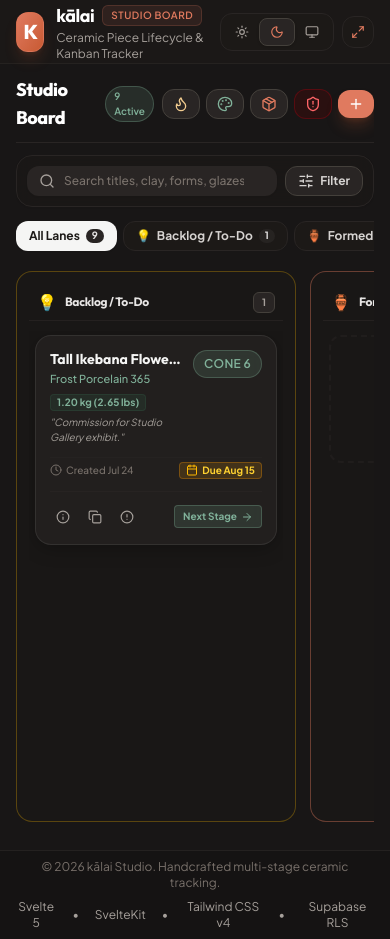
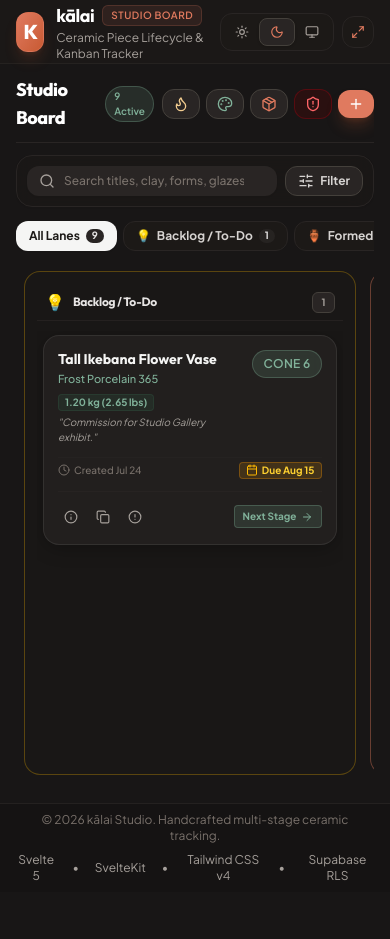
Before and after one commit to kaimibk/kalai, a SvelteKit app: page / in a window 390 px wide. After the commit the page ends 892 px from the top, so only its background shows below. Built offline with nearby package versions, Linux system fonts and the light colour scheme.

Commit message:
fix: lane snapping/scrolling/centering

```diff
--- a/src/routes/+page.svelte
+++ b/src/routes/+page.svelte
@@ -2166,7 +2166,7 @@
 	</div>
 
 	<!-- MOBILE STAGE SELECTOR TABS (Visible on mobile/tablet `< xl`) -->
-	<div class="flex items-center gap-1.5 overflow-x-auto pb-2 pt-0.5 no-scrollbar flex-shrink-0">
+	<div class="flex items-center justify-start sm:justify-center gap-1.5 overflow-x-auto pb-2 pt-0.5 no-scrollbar flex-shrink-0">
 		<button
 			type="button"
 			onclick={() => mobileActiveStage = 'all'}
@@ -2197,8 +2197,8 @@
 	</div>
 
 	<!-- STREAMLINED 6-STAGE RESPONSIVE KANBAN BOARD CONTAINER -->
-	<div class="w-full flex-1 min-h-0 flex flex-col overflow-x-auto pb-2">
-		<div class="flex-1 min-h-0 flex overflow-x-auto snap-x snap-mandatory gap-3.5 pb-2">
+	<div class="w-full flex-1 min-h-0 flex flex-col overflow-x-auto snap-x snap-mandatory scroll-smooth pb-2">
+		<div class="flex-1 min-h-0 flex justify-center snap-x snap-mandatory gap-3.5 pb-2 min-w-full w-max mx-auto px-2 sm:px-4">
 			{#each STAGES as stageInfo}
 				{@const columnPieces = stageInfo.id === 'done'
 					? (showLossArchive ? filteredPieces.filter(p => p.stage === 'done') : filteredPieces.filter(p => p.stage === 'done' && !p.is_failed))
@@ -2208,7 +2208,7 @@
 						role="region"
 						aria-label={stageInfo.label}
 						data-stage-id={stageInfo.id}
-						class="{mobileActiveStage === stageInfo.id ? 'w-full min-w-full' : 'w-[85vw] min-w-[280px] max-w-[340px]'} flex-shrink-0 snap-start bg-stone-200/50 dark:bg-stone-900/40 rounded-2xl p-3 border transition-all duration-200 flex flex-col flex-1 min-h-[480px] max-h-[70vh] overflow-hidden {stageInfo.color} {dragOverStageId === stageInfo.id ? 'ring-2 ring-[#E07A5F] bg-stone-200/90 dark:bg-stone-900/80 scale-[1.01] shadow-lg shadow-[#E07A5F]/10' : ''}"
+						class="{mobileActiveStage === stageInfo.id ? 'w-full min-w-full' : 'w-[85vw] min-w-[280px] max-w-[340px]'} flex-shrink-0 snap-center snap-always bg-stone-200/50 dark:bg-stone-900/40 rounded-2xl p-3 border transition-all duration-200 flex flex-col flex-1 min-h-[480px] max-h-[70vh] overflow-hidden {stageInfo.color} {dragOverStageId === stageInfo.id ? 'ring-2 ring-[#E07A5F] bg-stone-200/90 dark:bg-stone-900/80 scale-[1.01] shadow-lg shadow-[#E07A5F]/10' : ''}"
 						ondragover={(e) => handleDragOver(e, stageInfo.id)}
 						ondragenter={(e) => handleDragOver(e, stageInfo.id)}
 						ondragleave={(e) => handleDragLeave(e, stageInfo.id)}
```
